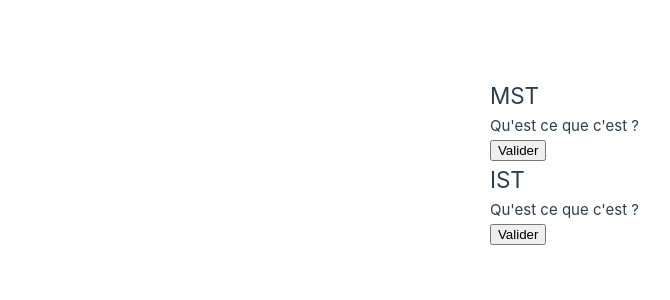
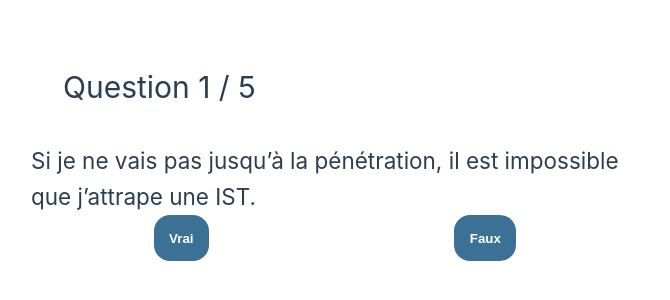
Before and after one commit to Ni-Winx-Ni-Non/App, a Vue app in the folder LHOOMST/: page / in a window 1280 px wide. Shown: the part 238-538 px from the top of the page, without its empty margins (1-671 px from the left). Built offline with nearby package versions, Linux system fonts and the light colour scheme.

Commit message:
First step quizz

```diff
--- a/LHOOMST/src/components/Quizz.vue
+++ b/LHOOMST/src/components/Quizz.vue
@@ -3,15 +3,42 @@ export default {
     data() {
         return {
             questions: [
-                {id: 1, title: 'MST', description: "Qu'est ce que c'est ?"},
-                {id: 2, title: 'IST', description: "Qu'est ce que c'est ?"},
-            ]
+                { id: 1, description: "Si je ne vais pas jusqu’à la pénétration, il est impossible que j’attrape une IST.", response: false, explication:"Certaines IST peuvent être « manuportées », c’est-à-dire transmises par le biais des mains, quand il y a échange ou contact de fluides (sécrétions vaginales ou sperme)." },
+                { id: 2, description: "Si mon test VIH est négatif, je suis aussi négatif aux autres IST.", response: false , explication:"Le test VIH ne dépiste pas les autres IST !"},
+                { id: 3, description: "Si mon test VIH est négatif, je suis aussi négatif aux autres IST.", response: false , explication:"Le test VIH ne dépiste pas les autres IST !"},
+                { id: 4, description: "Si mon test VIH est négatif, je suis aussi négatif aux autres IST.", response: false , explication:"Le test VIH ne dépiste pas les autres IST !"},
+                { id: 5, description: "Si mon test VIH est négatif, je suis aussi négatif aux autres IST.", response: false , explication:"Le test VIH ne dépiste pas les autres IST !"},
+            ],
+            questionId: 0,
+            correctAnswers: 0,
+            questionAnswered: false,
+            wellAnswered:false,
+            gameOver:false
         }
     },
     methods: {
+        questionSuivante() {
+            this.questionAnswered = false
+            this.questionId++
+        },
         valid(id) {
             console.log("Question id: " + id)
-            this.$emit('emitValid', {index: id})
+            this.$emit('emitValid', { index: id })
+        },
+        answer(bool) {
+            if (this.questions[this.questionId].response == bool) {
+                this.wellAnswered = true
+                console.log('Win')
+                this.correctAnswers++
+                console.log(this.correctAnswers)
+            } else {
+                this.wellAnswered = false
+                console.log('Lose')
+            }
+            this.questionAnswered = true
+        },
+        end(){
+            this.gameOver =true;
         }
     }
 }
@@ -19,10 +46,72 @@ export default {
 
 <template>
     <div>
-        <div v-for="(item, index) in questions" :key="index">
-            <h2>{{ item.title }}</h2>
-            <p>{{ item.description }}</p>
-            <button @click="valid(index)">Valider</button>
+
+        <!-- Questions: on affiche une div pour chaque question -->
+        <div v-if="!gameOver">
+            <h1>Question {{( questionId +1)}} / 5</h1>
+            <h2>{{ questions[questionId].description }}</h2>
+
+
+            <div v-if="!questionAnswered" class="boutons">
+                <button class="vrai-faux" @click="answer(true)">Vrai</button>
+                <button class="vrai-faux" @click="answer(false)">Faux</button>
+            </div>
+
+            <div v-else>
+                <h1 v-if="this.wellAnswered"> Bonne réponse !</h1>
+                <h1 v-else style="color:red"> Mauvaise réponse :(</h1>
+                <h2>{{ questions[questionId].explication }}</h2>
+
+                <button v-if="(questionId < questions.length -1)" @click="questionSuivante">Suivant</button>
+                <button v-else @click="end">Voir le score</button>
+
+            </div>
+
+
         </div>
+
+        <div v-else>
+            <h1>Vous avez obtenu un score de {{this.correctAnswers}} / 5</h1>
+        </div>
+
     </div>
 </template>
+
+<style scoped>
+
+
+h1 {
+ margin : 2rem;
+}
+
+
+button {
+    background-color: #3C7196;
+    color: white;
+    border: 2px solid #3C7196;
+    padding: 0.85rem;
+    border-radius: 1rem;
+    margin-bottom: 2rem;
+    font-weight: bold;
+    transition-duration: 0.4s;
+}
+
+button:hover {
+    background-color: #CAF7F7;
+    color: #3C7196;
+    border: 2px solid #3C7196
+}
+
+
+
+button.vrai-faux {
+    background-color: #3C7196;
+
+}
+
+.boutons {
+    display: flex;
+    justify-content: space-around;
+}
+</style>
```
